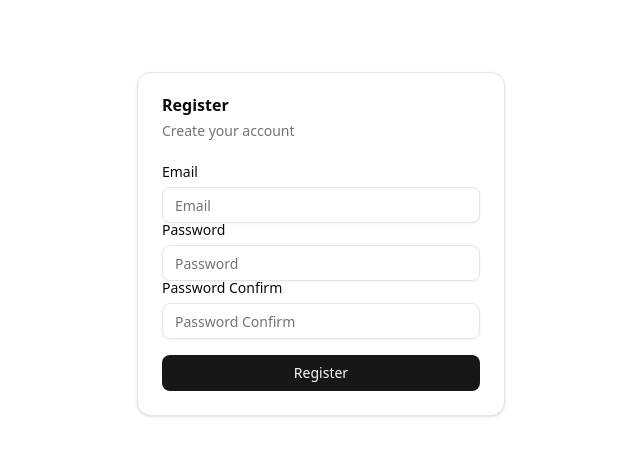
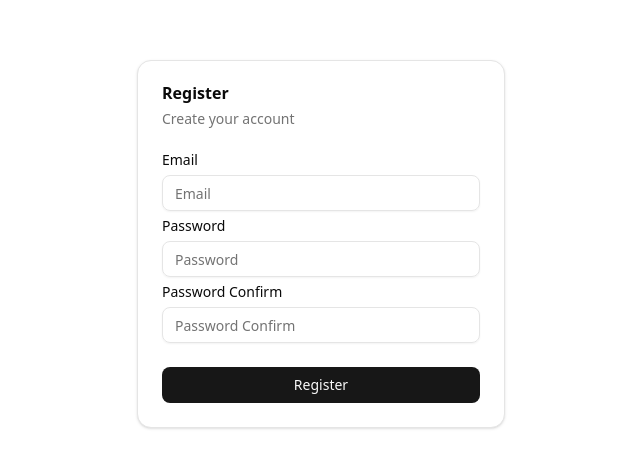
Before and after one commit to mariolazzari/next-auth, a Next.js app: page /register in a window 1280 px wide. Shown: the part 156-624 px from the top of the page, without its empty margins (319-959 px from the left). Built offline with nearby package versions, Linux system fonts and the light colour scheme.

Commit message:
Done lesson 8

```diff
--- a/app/register/register-form.tsx
+++ b/app/register/register-form.tsx
@@ -12,12 +12,14 @@ import {
 } from "@/components/ui/form";
 import { Input } from "@/components/ui/input";
 import { Button } from "@/components/ui/button";
+import { passwordMatchSchema } from "@/validations/passwordMatchSchema";
 
-const formSchema = z.object({
-  email: z.email("Invalid email address"),
-  password: z.string().min(6, "Password must be at least 6 characters"),
-  passwordConfirm: z.string().min(6, "Password must be at least 6 characters"),
-});
+const formSchema = z
+  .object({
+    email: z.email("Invalid email address"),
+  })
+  .and(passwordMatchSchema);
+
 type FormSchema = z.infer<typeof formSchema>;
 
 export function RegisterForm() {
@@ -36,7 +38,10 @@ export function RegisterForm() {
 
   return (
     <Form {...form}>
-      <form onSubmit={form.handleSubmit(onSubmit)}>
+      <form
+        className="flex flex-col gap-2"
+        onSubmit={form.handleSubmit(onSubmit)}
+      >
         <FormField
           control={form.control}
           name="email"
--- /dev/null
+++ b/validations/passwordMatchSchema.ts
@@ -0,0 +1,17 @@
+import { z } from "zod";
+import { passwordSchema } from "./passwordSchema";
+
+export const passwordMatchSchema = z
+  .object({
+    password: passwordSchema,
+    passwordConfirm: z.string(),
+  })
+  .superRefine(({ password, passwordConfirm }, ctx) => {
+    if (password !== passwordConfirm) {
+      ctx.addIssue({
+        code: "custom",
+        path: ["passwordConfirm"],
+        message: "Passwords do not match",
+      });
+    }
+  });
--- /dev/null
+++ b/validations/passwordSchema.ts
@@ -0,0 +1,5 @@
+import { z } from "zod";
+
+export const passwordSchema = z
+  .string()
+  .min(5, "Password must be at least 5 characters long");
```
